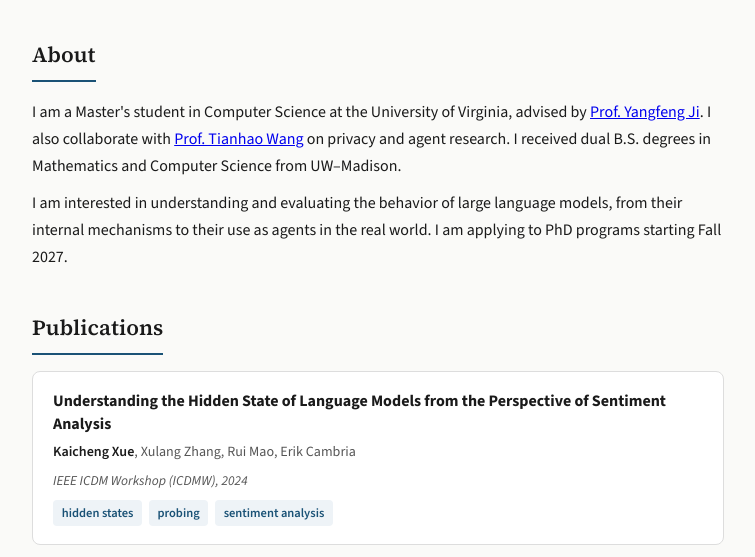
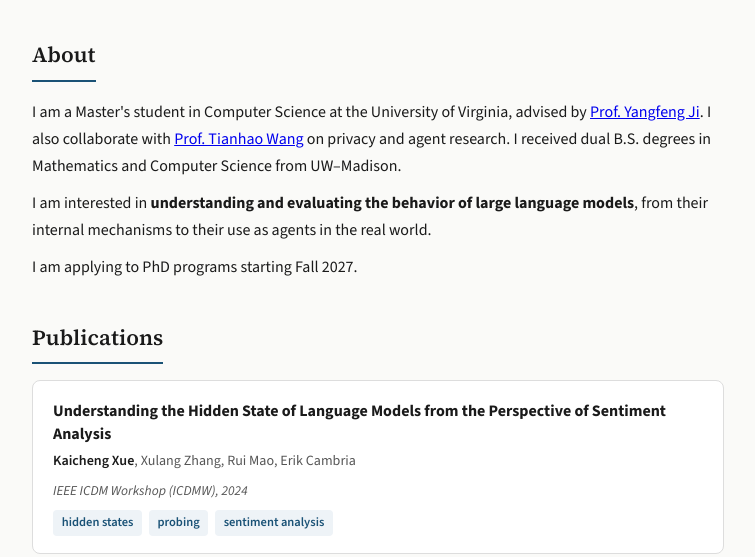
Before and after one commit to dldlzssdf/kaichengxue.github.io, a plain HTML site: page index.html in a window 1280 px wide. Shown: the part 239-796 px from the top of the page, without its empty margins (262-1017 px from the left). Drawn offline with nearby package versions, Linux system fonts and the light colour scheme.

Commit message:
Add files via upload

```diff
--- a/index.html
+++ b/index.html
@@ -292,8 +292,10 @@ footer {
       I received dual B.S. degrees in Mathematics and Computer Science from UW–Madison.
     </p>
     <p class="about-text" style="margin-top:0.6rem;">
-      I am interested in understanding and evaluating the behavior of large language models,
+      I am interested in <strong>understanding and evaluating the behavior of large language models</strong>,
       from their internal mechanisms to their use as agents in the real world.
+    </p>
+    <p class="about-text" style="margin-top:0.6rem;">
       I am applying to PhD programs starting Fall 2027.
     </p>
   </section>
```
